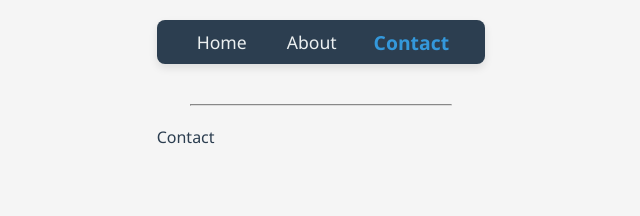
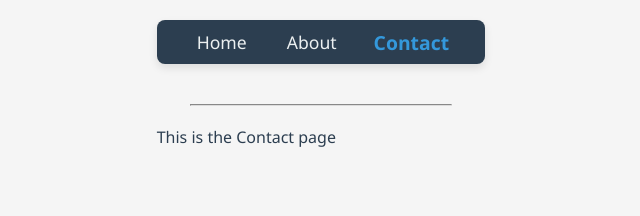
Before and after one commit to Pixelpip/lab9, a React (Vite) app: page /contact in a window 1280 px wide. Shown: the top 216 px of the page, without its empty margins (319-959 px from the left). Built offline with nearby package versions, Linux system fonts and the light colour scheme.

Commit message:
Update Contact.jsx

```diff
--- a/src/Contact.jsx
+++ b/src/Contact.jsx
@@ -3,7 +3,7 @@ import React from "react";
 const Contact = () => {
   return (
    <>
-   Contact
+   This is the Contact page
    </>
   );
 };
```
